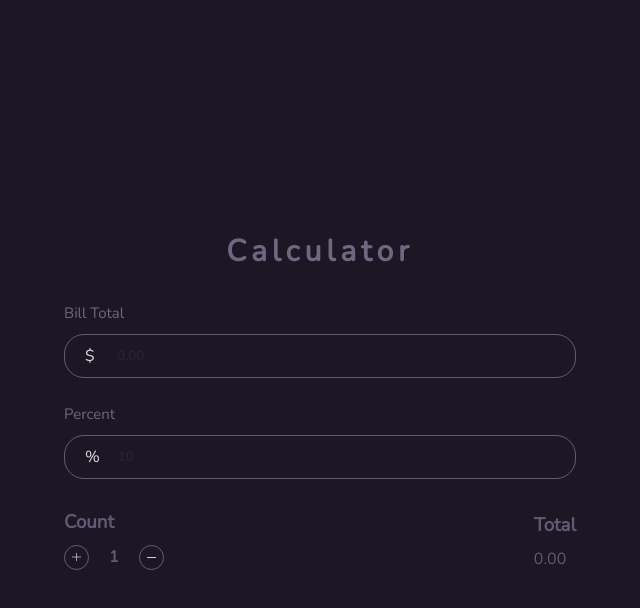
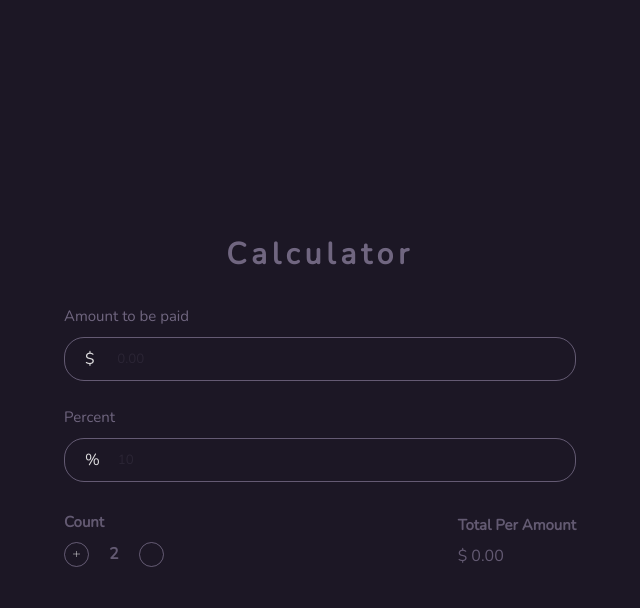
Before and after one commit to Ninikelashvili/calculator, a plain HTML site: page index.html in a window 1280 px wide. Both pictures are taken after a click on the button 396 px from the left and 557 px from the top of the page. Shown: the whole page, without its empty margins (320-960 px from the left). Drawn offline with nearby package versions, Linux system fonts and the light colour scheme.

Commit message:
functions

```diff
--- a/css/style.sass
+++ b/css/style.sass
@@ -71,6 +71,7 @@
                 h3
                     color: #9e92b38c
                     margin-bottom: 10px
+                    font-size: 15px
                 .actions
                     display: flex
                     flex-direction: column
@@ -97,7 +98,7 @@
                             &:hover
                                 box-shadow: 0 0 5px #9e92b355
                             img
-                                width: 100%
+                                width: 75%
                         .amount
                             color: #9e92b38c
                             font-weight: 800
--- a/index.html
+++ b/index.html
@@ -16,12 +16,12 @@
       <h1>Calculator</h1>
 
       <div class="container">
-        <label>Bill Total</label>
+        <label>Amount to be paid</label>
         <div class="input-container">
           <span>$</span>
           <input
             type="text"
-            onkeyup="calculateBill()"
+            onkeyup="calculateAmount()"
             id="billInput"
             placeholder="0.00"
           />
@@ -31,8 +31,8 @@
           <span>%</span>
           <input
             type="text"
-            onkeyup="calculateBill()"
-            id="billInput"
+            onkeyup="calculateAmount()"
+            id="percentInput"
             placeholder="10"
           />
         </div>
@@ -40,18 +40,18 @@
           <div class="actions">
             <h3>Count</h3>
             <div class="actions-container">
-              <button>
+              <button onclick="increaseCount()">
                 <img src="./media/plus.svg" alt="plus" />
               </button>
               <p class="amount" id="numberOfCount">1</p>
-              <button>
+              <button onclick="decreaseCount()">
                 <img src="./media/minus.svg" alt="minus" />
               </button>
             </div>
           </div>
           <div class="total">
-            <h3>Total</h3>
-            <p>0.00</p>
+            <h3>Total Per Amount</h3>
+            <p id="total">$ 0.00</p>
           </div>
         </div>
       </div>
--- a/js/app.js
+++ b/js/app.js
@@ -0,0 +1,36 @@
+//DOM
+const billInput = document.getElementById("billInput");
+const percentInput = document.getElementById("percentInput");
+const numberOfCount = document.getElementById("numberOfCount");
+const total = document.getElementById("total");
+
+//functions
+let countNumber = Number(numberOfCount.innerText);
+const calculateAmount = () => {
+  const bill = Number(billInput.value);
+
+  const percent = Number(percentInput.value) / 100;
+
+  const percentAmount = bill * percent;
+
+  const totalAmount = percentAmount + bill;
+
+  const perCountTotal = totalAmount / countNumber;
+
+  total.innerText = `$ ${perCountTotal.toFixed(2)}`;
+};
+
+const increaseCount = () => {
+  countNumber++;
+  numberOfCount.innerText = countNumber;
+  calculateAmount();
+};
+
+const decreaseCount = () => {
+  if (countNumber <= 1) {
+    return;
+  }
+  countNumber--;
+  numberOfCount.innerText = countNumber;
+  calculateAmount();
+};
```
Also changed, not shown: css/style.css, 1 other file.
